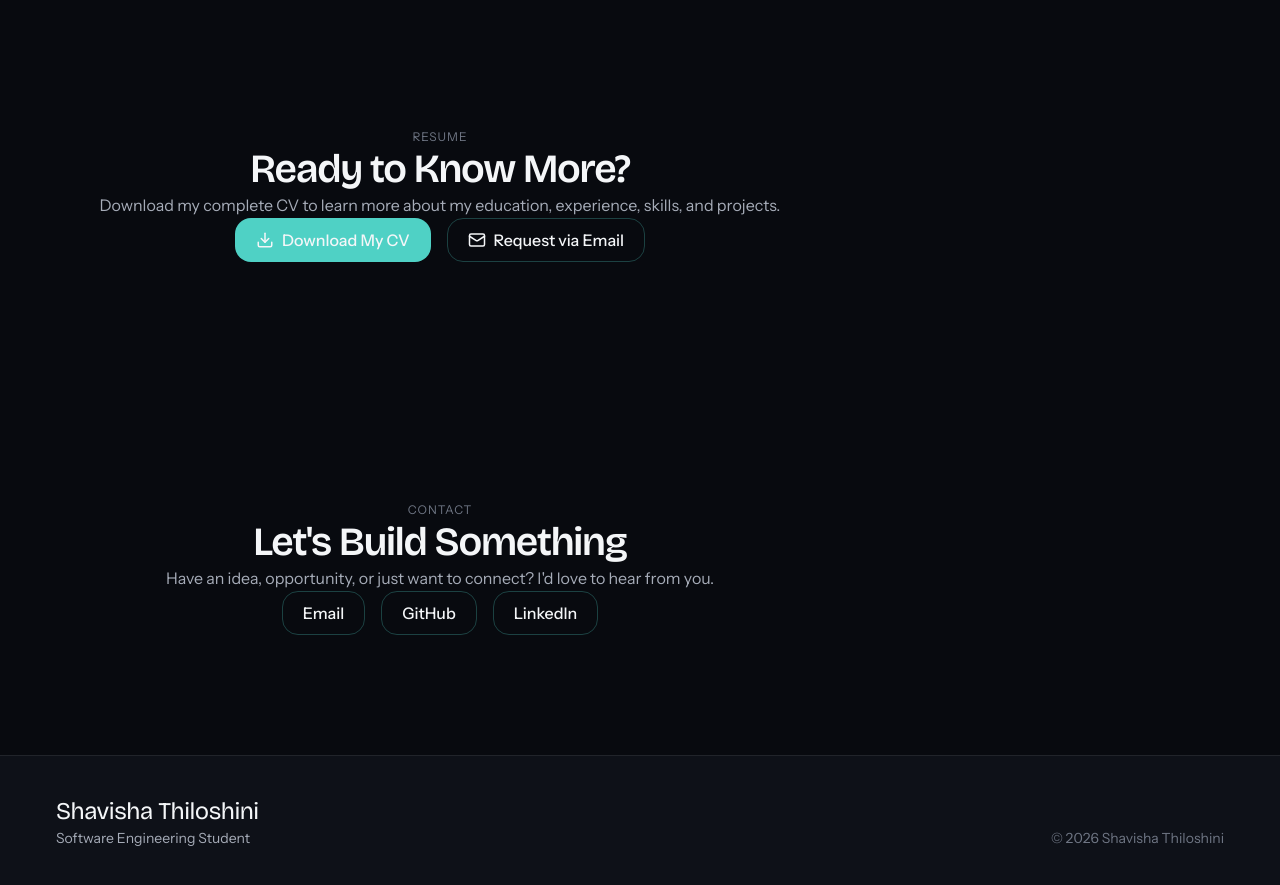
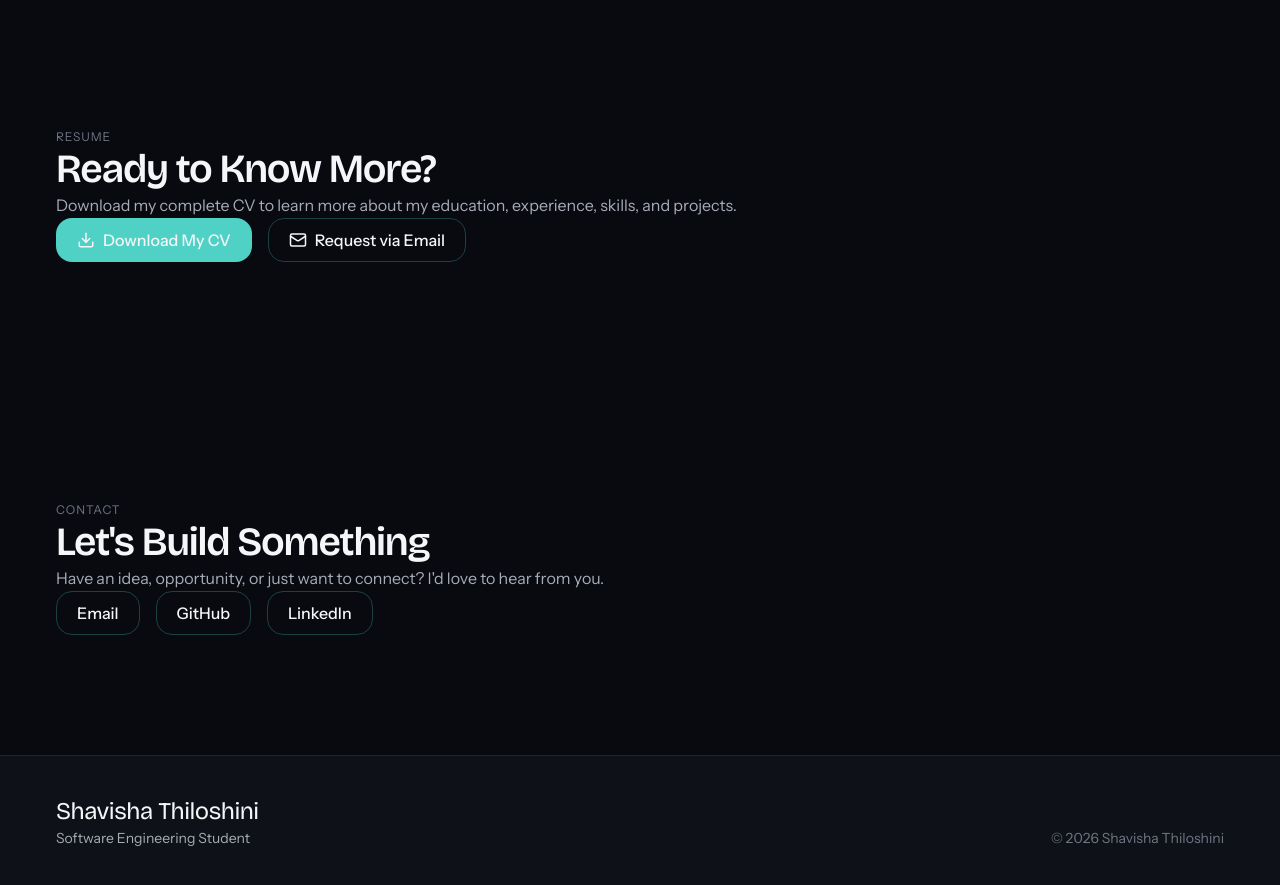
Before and after one commit to ShavishaThiloshini/MyPortfolio, a React (Vite) app in the folder shavisha-portfolio/: page / in a window 1280 px wide. Shown: the part 8860-9745 px from the top of the page. Built offline with nearby package versions, Linux system fonts and the light colour scheme.

Commit message:
Alignment correction

```diff
--- a/shavisha-portfolio/src/sections/Contact.jsx
+++ b/shavisha-portfolio/src/sections/Contact.jsx
@@ -16,7 +16,7 @@ export default function Contact() {
           isVisible ? 'opacity-100 translate-y-0' : 'opacity-0 translate-y-8'
         }`}
       >
-        <div className="max-w-3xl text-center">
+        <div className="max-w-3xl">
           <p className="text-label mb-4">Contact</p>
           <h2 id="contact-heading" className="font-heading text-heading mb-4">
             Let's Build Something
@@ -26,7 +26,7 @@ export default function Contact() {
             from you.
           </p>
 
-          <div className="flex flex-wrap justify-center gap-4">
+          <div className="flex flex-wrap gap-4">
             {socialLinks.map((link) => (
               <a
                 key={link.name}
--- a/shavisha-portfolio/src/sections/Resume.jsx
+++ b/shavisha-portfolio/src/sections/Resume.jsx
@@ -16,7 +16,7 @@ export default function Resume() {
           isVisible ? 'opacity-100 translate-y-0' : 'opacity-0 translate-y-8'
         }`}
       >
-        <div className="max-w-3xl text-center">
+        <div className="max-w-3xl">
           <p className="text-label mb-4">Resume</p>
           <h2 id="resume-heading" className="font-heading text-heading mb-6">
             Ready to Know More?
@@ -25,18 +25,18 @@ export default function Resume() {
             Download my complete CV to learn more about my education, experience,
             skills, and projects.
           </p>
-          <div className="flex flex-col sm:flex-row gap-4 justify-center">
+          <div className="flex flex-col sm:flex-row gap-4">
             <a
               href="/Shavisha_Thiloshini_CV.pdf"
               download
-              className="btn btn-primary inline-flex items-center gap-2 mx-auto sm:mx-0"
+              className="btn btn-primary inline-flex items-center gap-2"
             >
               <Download size={18} />
               Download My CV
             </a>
             <a
               href="mailto:shavishathiloshini16@gmail.com?subject=CV Request&body=Hi Shavisha, I would like to request your CV."
-              className="btn btn-secondary inline-flex items-center gap-2 mx-auto sm:mx-0"
+              className="btn btn-secondary inline-flex items-center gap-2"
             >
               <Mail size={18} />
               Request via Email
```
